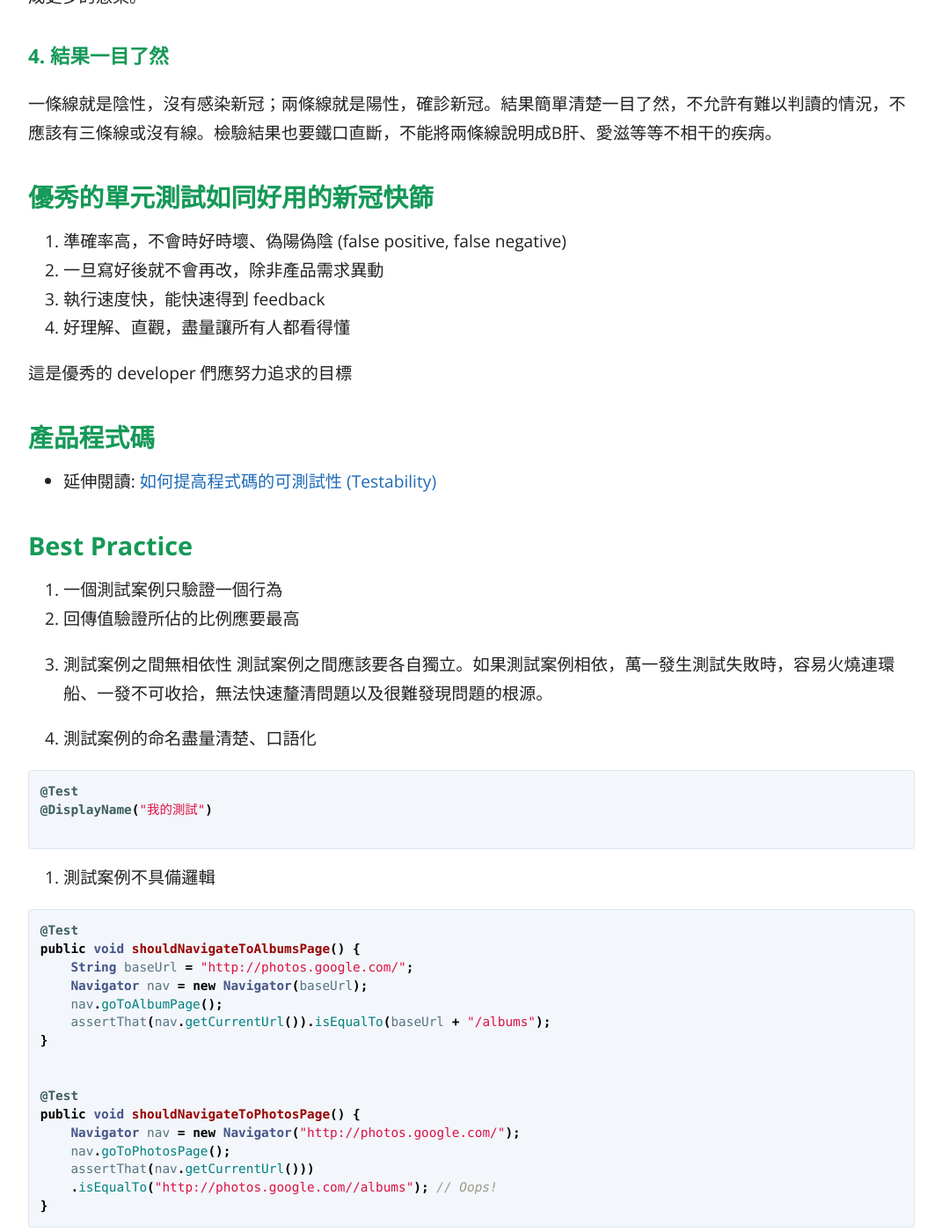
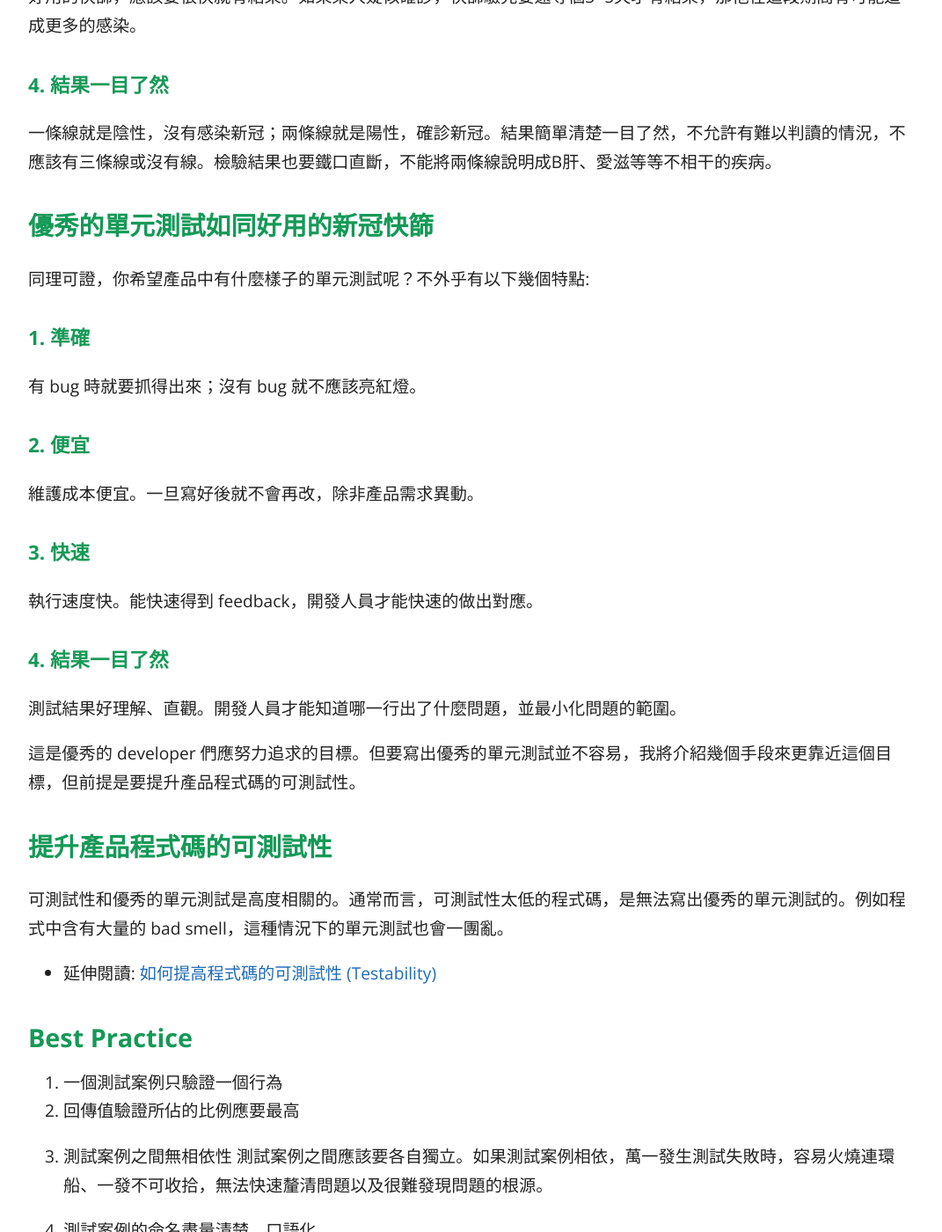
Before and after one commit to KaiSheng714/KaiSheng714.github.io, a Jekyll site: the page built from _posts/2022-09-19-good-unit-test.md, in a window 1280 px wide and 1400 px high, scrolled down 2116 px. Shown: the whole window at 88% size, without its empty margins (104-1175 px from the left). Built offline with Jekyll 4.4.1, drawn with Linux system fonts in a browser that asks for light colours; comment, search, counter and statistics services are not loaded; some of the changed text lies outside the part shown.

Commit message:
good-unit-test

```diff
--- a/_posts/2022-09-19-good-unit-test.md
+++ b/_posts/2022-09-19-good-unit-test.md
@@ -33,7 +33,7 @@ image: /assets/image/good-unit-test.png
 新冠快篩 (COVID-19 rapid test kit)，大家應該都用過吧，但你有注意到嗎? 它也是一種測試 (Test)，大家可以自己問自己：你會想買什麼樣的快篩呢？不外乎有以下幾個特點:
 
 ### **1. 準確**
-一條線就是陰性，兩條線就是陽性，確診新冠。好的快篩就是要準確率高，不會結果不一、時好時壞。
+一條線就是陰性，沒有感染新冠；兩條線就是陽性，確診新冠。好的快篩就是要準確率高，不會結果不一、時好時壞、偽陰偽陽 (false negative, false positive)
 ### **2. 便宜**
 能以低成本的方式輕鬆取用。一支快篩如果很貴，例如1000台幣，而且每個月還要多繳100，我想應該沒有人想買。
 
@@ -43,17 +43,22 @@ image: /assets/image/good-unit-test.png
 ### **4. 結果一目了然**
 一條線就是陰性，沒有感染新冠；兩條線就是陽性，確診新冠。結果簡單清楚一目了然，不允許有難以判讀的情況，不應該有三條線或沒有線。檢驗結果也要鐵口直斷，不能將兩條線說明成B肝、愛滋等等不相干的疾病。
 
+## **優秀的單元測試如同好用的新冠快篩**
+同理可證，你希望產品中有什麼樣子的單元測試呢？不外乎有以下幾個特點:
+### **1. 準確**
+有 bug 時就要抓得出來；沒有 bug 就不應該亮紅燈。
+### **2. 便宜**
+維護成本便宜。一旦寫好後就不會再改，除非產品需求異動。
+### **3. 快速**
+執行速度快。能快速得到 feedback，開發人員才能快速的做出對應。
+### **4. 結果一目了然**
+測試結果好理解、直觀。開發人員才能知道哪一行出了什麼問題，並最小化問題的範圍。
 
-## **優秀的單元測試如同好用的新冠快篩**
-1.  準確率高，不會時好時壞、偽陽偽陰 (false positive, false negative)
-2.  一旦寫好後就不會再改，除非產品需求異動
-3.  執行速度快，能快速得到 feedback
-4.  好理解、直觀，盡量讓所有人都看得懂
+這是優秀的 developer 們應努力追求的目標。但要寫出優秀的單元測試並不容易，我將介紹幾個手段來更靠近這個目標，但前提是要提升產品程式碼的可測試性。
 
-這是優秀的 developer 們應努力追求的目標
+## **提升產品程式碼的可測試性**
+可測試性和優秀的單元測試是高度相關的。通常而言，可測試性太低的程式碼，是無法寫出優秀的單元測試的。例如程式中含有大量的 bad smell，這種情況下的單元測試也會一團亂。
 
-
-## **產品程式碼**
 - 延伸閱讀: [如何提高程式碼的可測試性 (Testability)](/articles/testability)
 
 ## **Best Practice**
```
